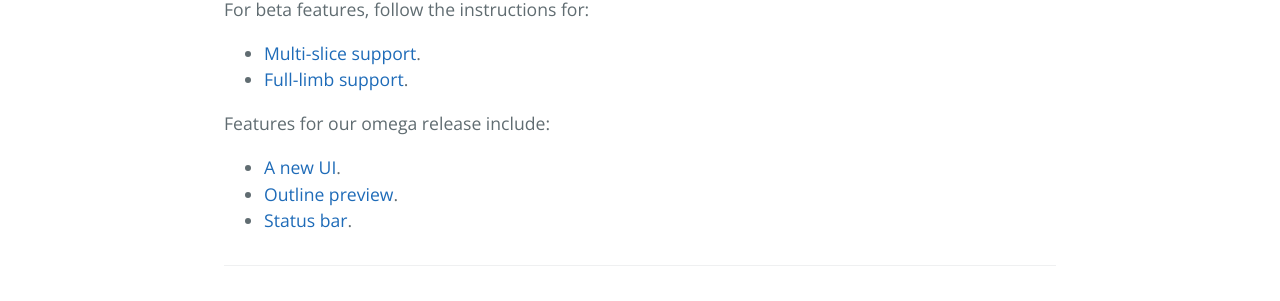
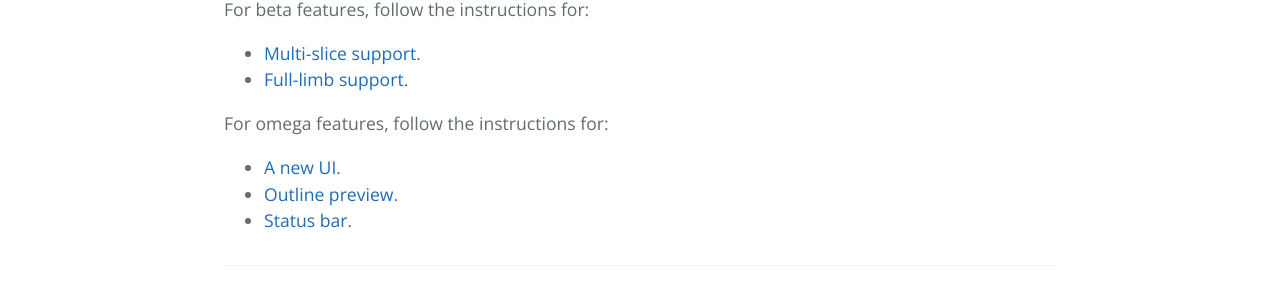
Before and after one commit to FastSlice/fastslice.github.io, a Jekyll site: the page built from install.md, in a window 1280 px wide. Shown: the part 642-943 px from the top of the page. Built offline with Jekyll 4.4.1, drawn with Linux system fonts in a browser that asks for light colours; our own code applies the rules of GitHub Pages for plain Markdown files.

Commit message:
Edit install.md

```diff
--- a/install.md
+++ b/install.md
@@ -14,7 +14,7 @@ For beta features, follow the instructions for:
 * [Multi-slice support](https://www.youtube.com/watch?v=DYjxMnqFd-Y).
 * [Full-limb support](https://www.youtube.com/watch?v=RRTbvi0riAI).
 
-Features for our omega release include:
+For omega features, follow the instructions for:
 * [A new UI](https://youtu.be/TSEpF9ZIL9Q?t=9s).
 * [Outline preview](https://youtu.be/TSEpF9ZIL9Q?t=26s).
 * [Status bar](https://youtu.be/TSEpF9ZIL9Q?t=1m15s).
```
